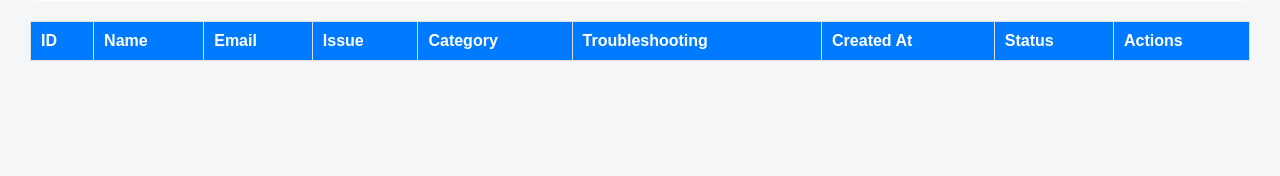
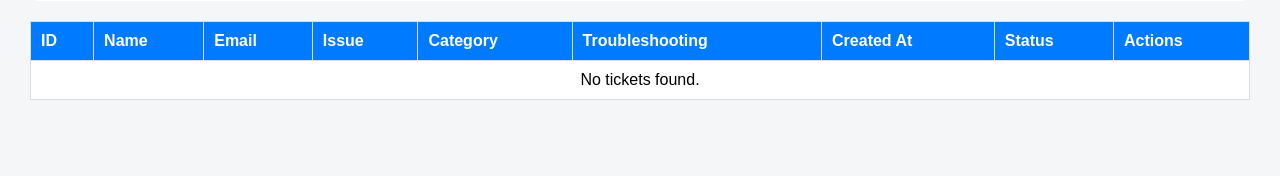
Before and after one commit to kiranteja0403/ai-ticket-system, a FastAPI app: page /dashboard in a window 1280 px wide. Shown: the part 624-800 px from the top of the page. Run offline with FastAPI, Linux system fonts and the light colour scheme; lists and menus that the app fills with data are empty; parts of the project's set-up code (start-up, migrations or seed data) failed here and were passed over.

Commit message:
Complete dashboard with filters, search, history, and CRUD actions

```diff
--- a/app/templates/dashboard.html
+++ b/app/templates/dashboard.html
@@ -68,10 +68,11 @@
         }
     </style>
 </head>
-
 <body>
     <h1>AI Ticket Dashboard</h1>
+
     <p><a href="/history">View Ticket History</a></p>
+
     <p>
         <a href="/dashboard">All</a> |
         <a href="/dashboard/status/Open">Open</a> |
@@ -84,8 +85,6 @@
         <button type="submit">Search</button>
         <a href="/dashboard" style="margin-left: 10px;">Reset</a>
     </form>
-
-
 
     <h2>Create New Ticket</h2>
     <form action="/tickets/create-form" method="post" class="ticket-form">
@@ -116,6 +115,7 @@
             </tr>
         </thead>
         <tbody>
+            {% if tickets %}
                 {% for ticket in tickets %}
                 <tr>
                     <td>{{ ticket.id }}</td>
@@ -142,6 +142,11 @@
                     </td>
                 </tr>
                 {% endfor %}
+            {% else %}
+                <tr>
+                    <td colspan="9" style="text-align:center;">No tickets found.</td>
+                </tr>
+            {% endif %}
         </tbody>
     </table>
 </body>
```
Lines whose indentation alone changed are shown as unchanged.
